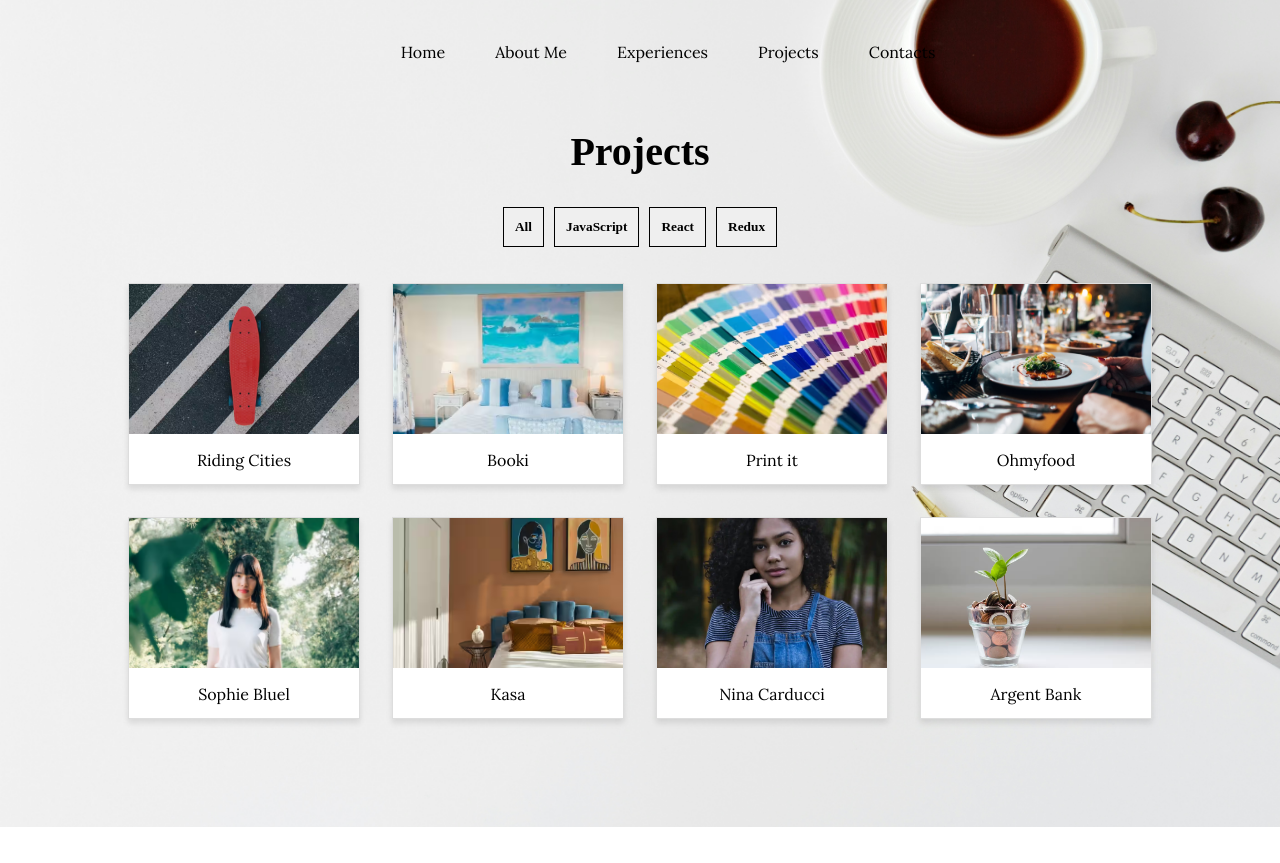
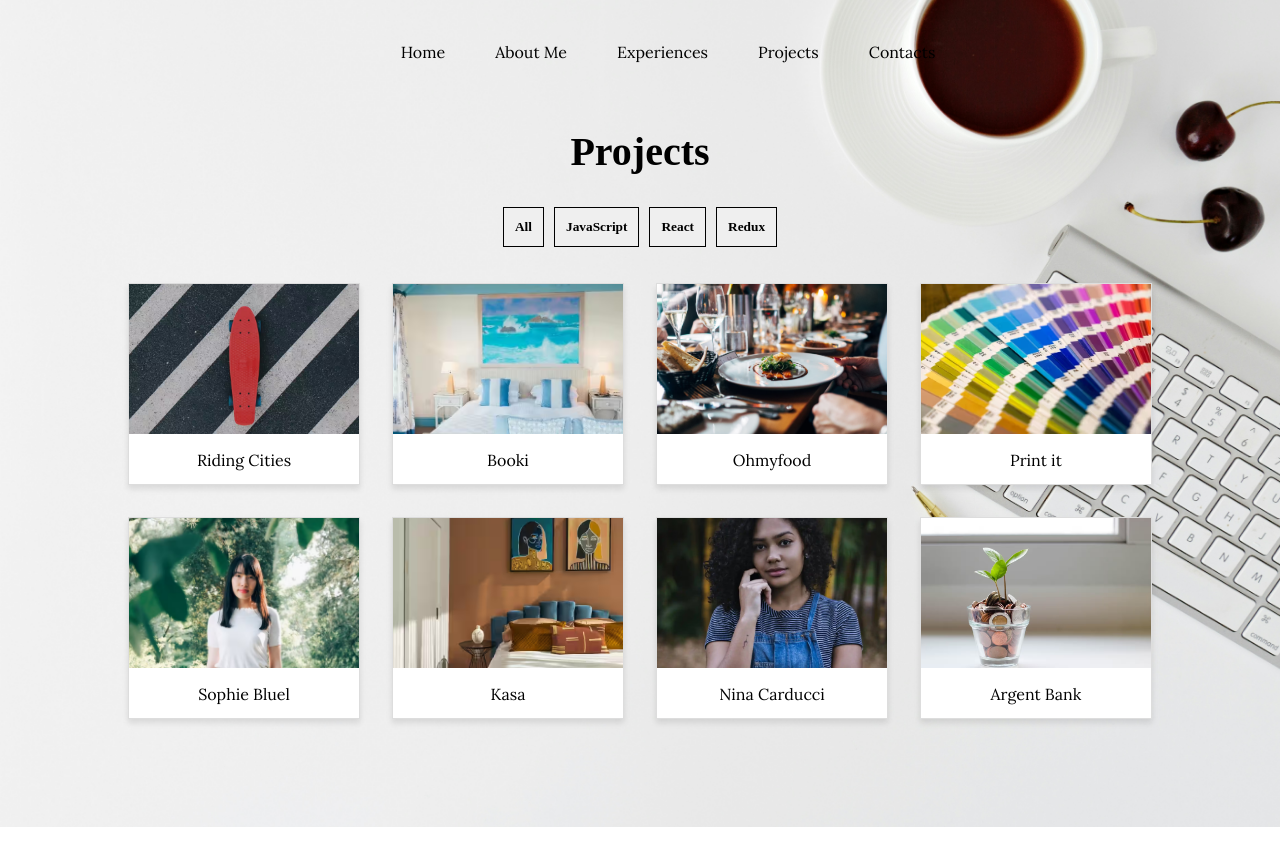
Before and after one commit to D-Fariello/Projet12OC-, a React (Vite) app: page /Projects in a window 1280 px wide. Built offline with nearby package versions, Linux system fonts and the light colour scheme; a web font is replaced by a local one.

Commit message:
chore: reorder project in the list

```diff
--- a/src/data/projectsData.js
+++ b/src/data/projectsData.js
@@ -23,6 +23,16 @@ const projectsData = [
   },
   {
     id: 3,
+    image: "./images-projects/food.avif",
+    alt: "Ohmyfood",
+    title: "Ohmyfood",
+    description: "Improve the mobile site interface of a start-up with CSS animations. Integrate a mobile-first design. Add CSS animations. Implement a responsive interface. Use the CSS preprocessor, SASS.",
+    github: "https://github.com/D-Fariello/Projet4-OC",
+    website: "https://d-fariello.github.io/Projet4-OC/",
+    category: ["HTML", "CSS", "SASS"],
+  },
+  {
+    id: 4,
     image: "./images-projects/colors.avif",
     alt: "Print it",
     title: "Print it",
@@ -30,16 +40,6 @@ const projectsData = [
     github: "https://github.com/D-Fariello/Projet5-OC",
     website: "https://d-fariello.github.io/Projet5-OC/",
     category: ["JavaScript", "HTML", "CSS"],
-  },
-  {
-    id: 4,
-    image: "./images-projects/food.avif",
-    alt: "Ohmyfood",
-    title: "Ohmyfood",
-    description: "Improve the mobile site interface of a start-up with CSS animations. Integrate a mobile-first design. Add CSS animations. Implement a responsive interface. Use the CSS preprocessor, SASS.",
-    github: "https://github.com/D-Fariello/Projet4-OC",
-    website: "https://d-fariello.github.io/Projet4-OC/",
-    category: ["HTML", "CSS", "SASS"],
   },
   {
     id: 5,
```
